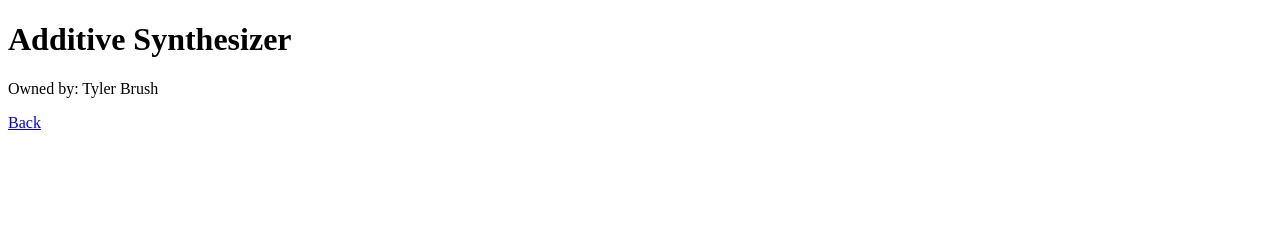
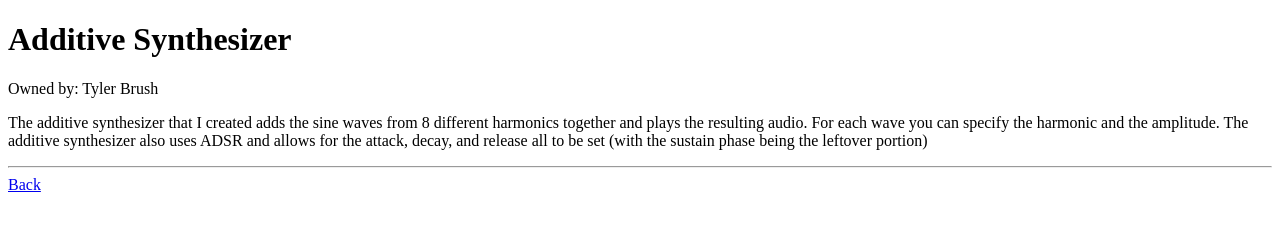
Before and after one commit to Brushty1/CSE471Project1, a plain HTML site: page additive.html in a window 1280 px wide. Drawn offline with Linux system fonts and the light colour scheme.

Commit message:
Add files via upload

```diff
--- a/additive.html
+++ b/additive.html
@@ -10,6 +10,9 @@
 <h1>Additive Synthesizer</h1>
 <p>Owned by: Tyler Brush</p>
 
+<p>The additive synthesizer that I created adds the sine waves from 8 different harmonics together and plays the resulting audio. For each wave you can specify the harmonic and the amplitude. The additive synthesizer also uses ADSR and allows for the attack, decay, and release all to be set (with the sustain phase being the leftover portion)</p>
+
+<hr/>
 <a href="index.html">Back</a>
 
 </body>
```
